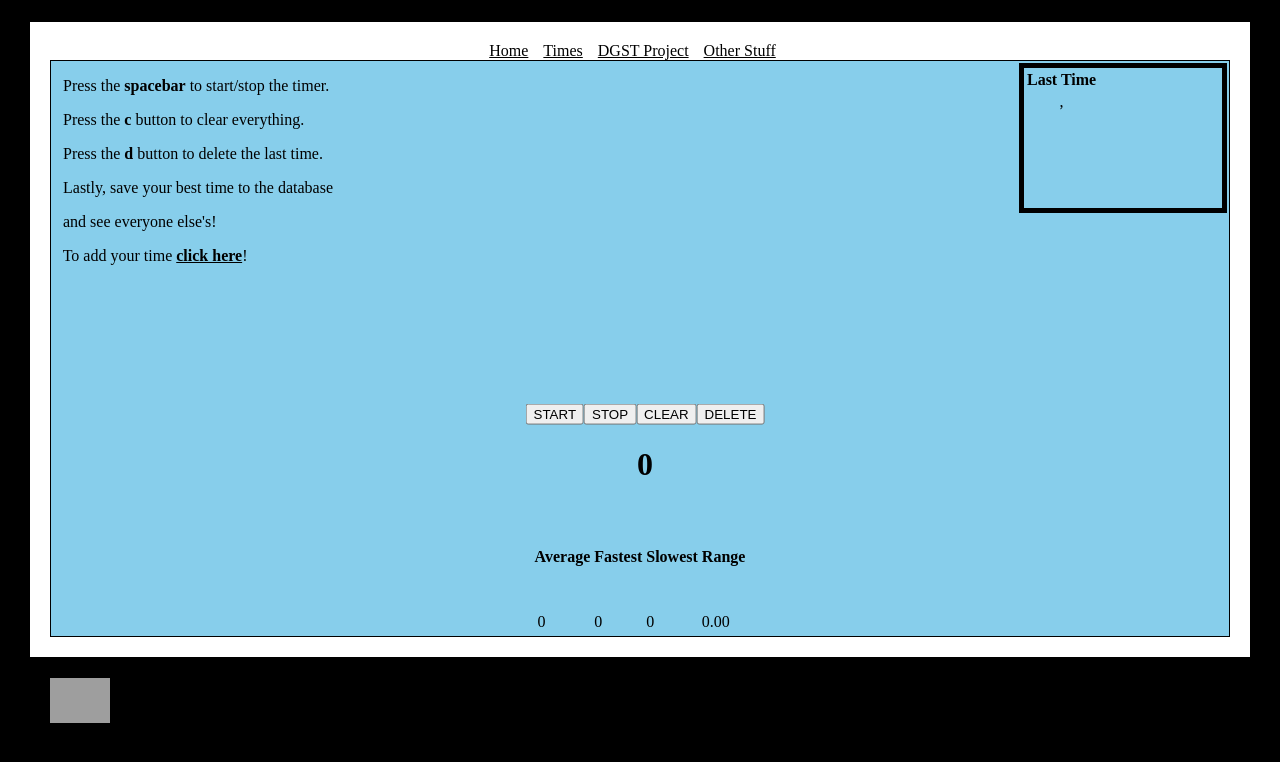
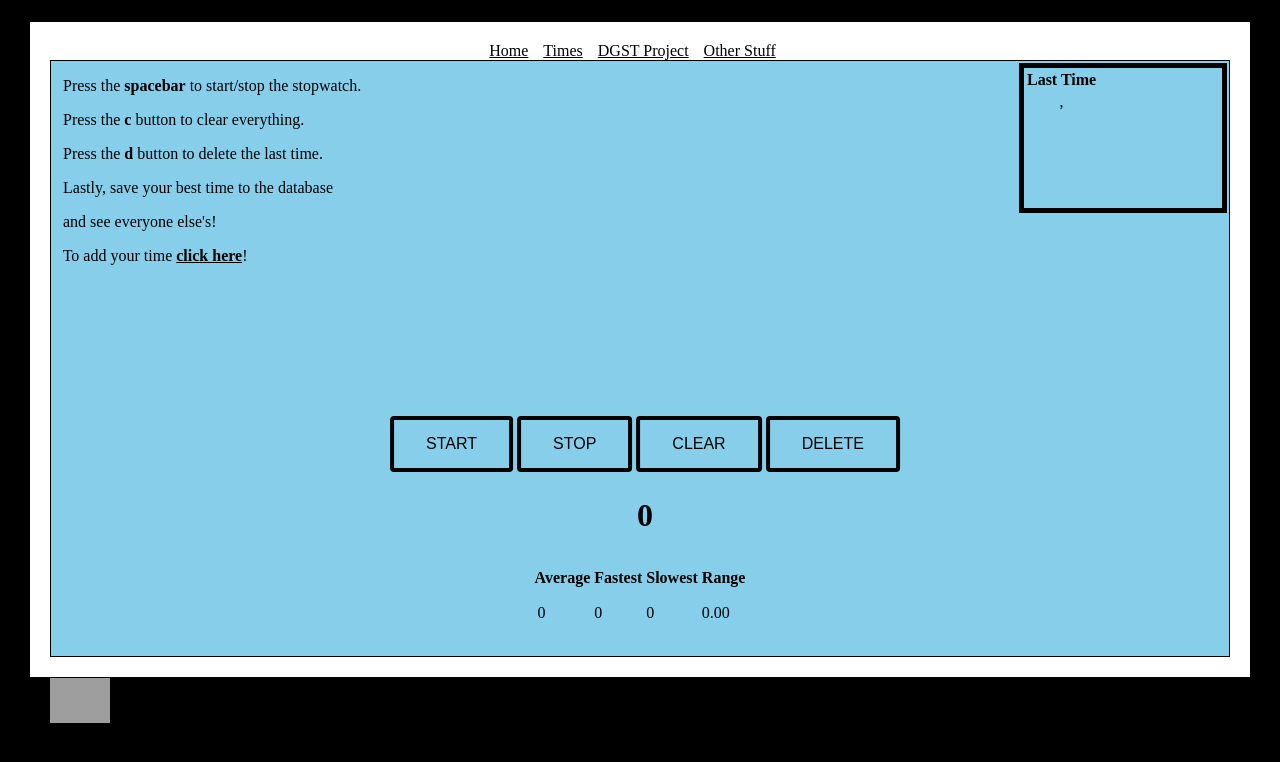
Before and after one commit to astoryumw/website, a Next.js app: page / in a window 1280 px wide. Shown: the top 762 px of the page. Built offline with nearby package versions, Linux system fonts and the light colour scheme; grey boxes are pictures that could not be loaded.

Commit message:
I edited the buttons

```diff
--- a/pages/index.js
+++ b/pages/index.js
@@ -545,7 +545,7 @@ export default class Home extends React.Component {
     // console.log(this.state.myArray);
     return (
 	    <Layout>
-      <div className='background' style={{height:575}}>
+      <div className='background' style={{height:595}}>
 
 
 
@@ -571,7 +571,7 @@ export default class Home extends React.Component {
       </table>
       </div>
 
-      <p className="text" align='left'> &ensp; Press the <b>spacebar</b> to start/stop the timer.</p>
+      <p className="text" align='left'> &ensp; Press the <b>spacebar</b> to start/stop the stopwatch.</p>
       <p className="text" align='left'> &ensp; Press the <b>c</b> button to clear everything.</p>
       <p className="text" align='left'> &ensp; Press the <b>d</b> button to delete the last time.</p>
       <p className="text" align='left'> &ensp; Lastly, save your best time to the database</p>
@@ -582,19 +582,19 @@ export default class Home extends React.Component {
 	      <div align='center' className="center" height="200px">
 
 
-	        <button onClick={this.handleStart} ref={(ref) => (this.startBtn = ref)}>
+	        <button onClick={this.handleStart} className="button buttonCircle" ref={(ref) => (this.startBtn = ref)}>
 	          START
 	        </button>
 
-	        <button onClick={this.handleStop} ref={(ref) => (this.stopBtn = ref)}>
+	        <button onClick={this.handleStop} className="button buttonCircle" ref={(ref) => (this.stopBtn = ref)}>
 	          STOP
 	        </button>
 
-          <button onClick={this.clear} ref={(ref) => (this.clearBtn = ref)}>
+          <button onClick={this.clear} className="button buttonCircle" ref={(ref) => (this.clearBtn = ref)}>
             CLEAR
           </button>
 
-          <button onClick={this.delete} ref={(ref) => (this.deleteBtn = ref)}>
+          <button onClick={this.delete} className="button buttonCircle" ref={(ref) => (this.deleteBtn = ref)}>
             DELETE
           </button>
 
@@ -605,7 +605,7 @@ export default class Home extends React.Component {
 
         <table align="center" width="200px" className="text">
           <thead>
-            <tr height="100px">
+            <tr height="40px">
               <th>Average</th>
               <th>Fastest</th>
               <th>Slowest</th>
--- a/styles.scss
+++ b/styles.scss
@@ -101,3 +101,20 @@
 	overflow: auto;
 	width: 80%;
 }
+
+.button {
+	background-color: #87CEEB;
+	color: black;
+	padding: 15px 32px;
+	text-align: center;
+	text-decoration: none;
+	display: inline-block;
+	font-size: 16px;
+	margin: 4px 2px;
+	cursor: pointer;
+	border: 4px solid #000000;
+}
+
+.buttonCircle {
+	border-radius: 4px;
+}
```
